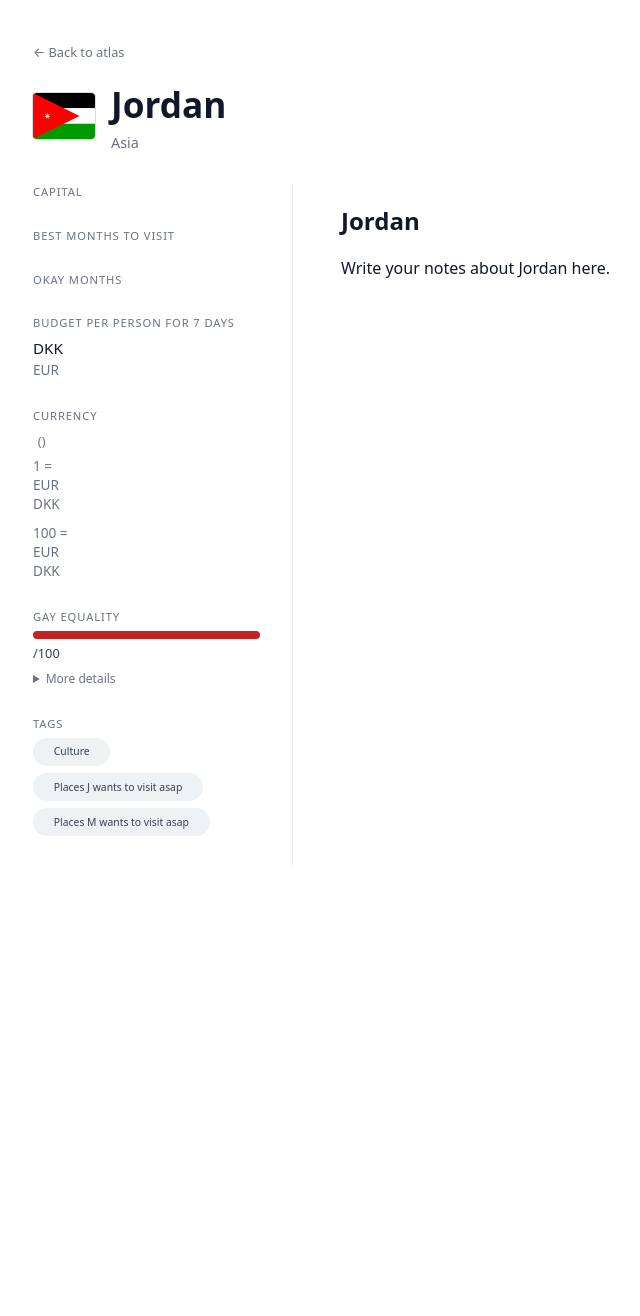
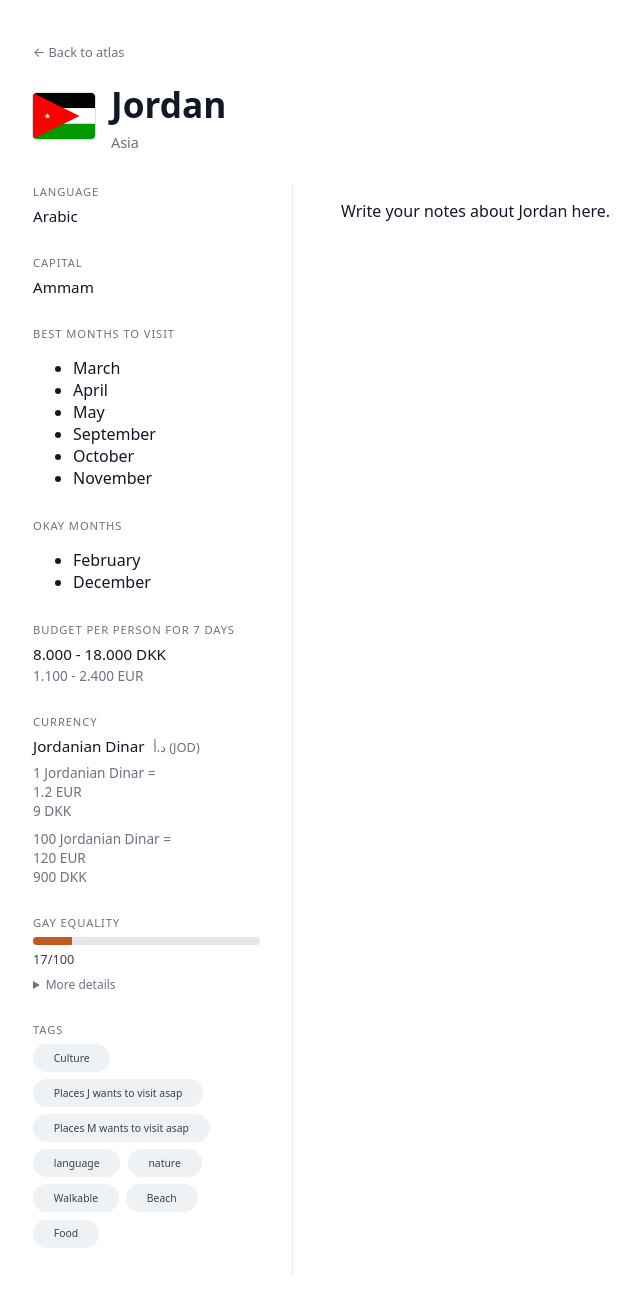
Before and after one commit to Joshua-kea/Travel, a Jekyll site: the page built from _countries/jordan.md, in a window 1280 px wide. Shown: the whole page, without its empty margins (57-697 px from the left). Built offline with Jekyll 4.4.1, drawn with Linux system fonts in a browser that asks for light colours; before the commit the page ends 905 px from its top, so only the background shows below that.

Commit message:
J countries

```diff
--- a/_countries/jordan.md
+++ b/_countries/jordan.md
@@ -1,34 +1,30 @@
 ---
 layout: country
 iso: JOR
+iso2: jo
 name: Jordan
 continent: Asia
-gay_friendliness: ""
-tags:
-  - culture
-  - j_wants_to_go
-  - m_wants_to_go
-language: []
-capital: ""
+gay_friendliness: 17
+tags: [culture, j_wants_to_go, m_wants_to_go, language, nature, walkable, beach, food]
+language: [Arabic]
+capital: Ammam
 currency:
-  name: ""
-  code: ""
-  symbol: ""
+  name: Jordanian Dinar
+  code: JOD
+  symbol: د.أ
   rates:
     per_1:
-      eur: ""
-      dkk: ""
+      eur: 1.2
+      dkk: 9
     per_100:
-      eur: ""
-      dkk: ""
+      eur: 120
+      dkk: 900
 budget:
-  dkk: ""
-  eur: ""
-gay_details: ""
-iso2: jo
-best_months: []
-ok_months: []
+  dkk: 8.000 - 18.000
+  eur: 1.100 - 2.400
+gay_details: "Legal, but state-enforced censorship that also punish
+'crossdressers' aka trans people. Prison as punishment."
+best_months: [3, 4, 5, 9, 10, 11]
+ok_months: [2, 12]
 ---
-# Jordan
-
 Write your notes about Jordan here.
```
Also changed, not shown: _countries/jamaica.md (+17 -19 lines), _countries/japan.md (+18 -84 lines), _countries/jersey.md (+17 -19 lines).
